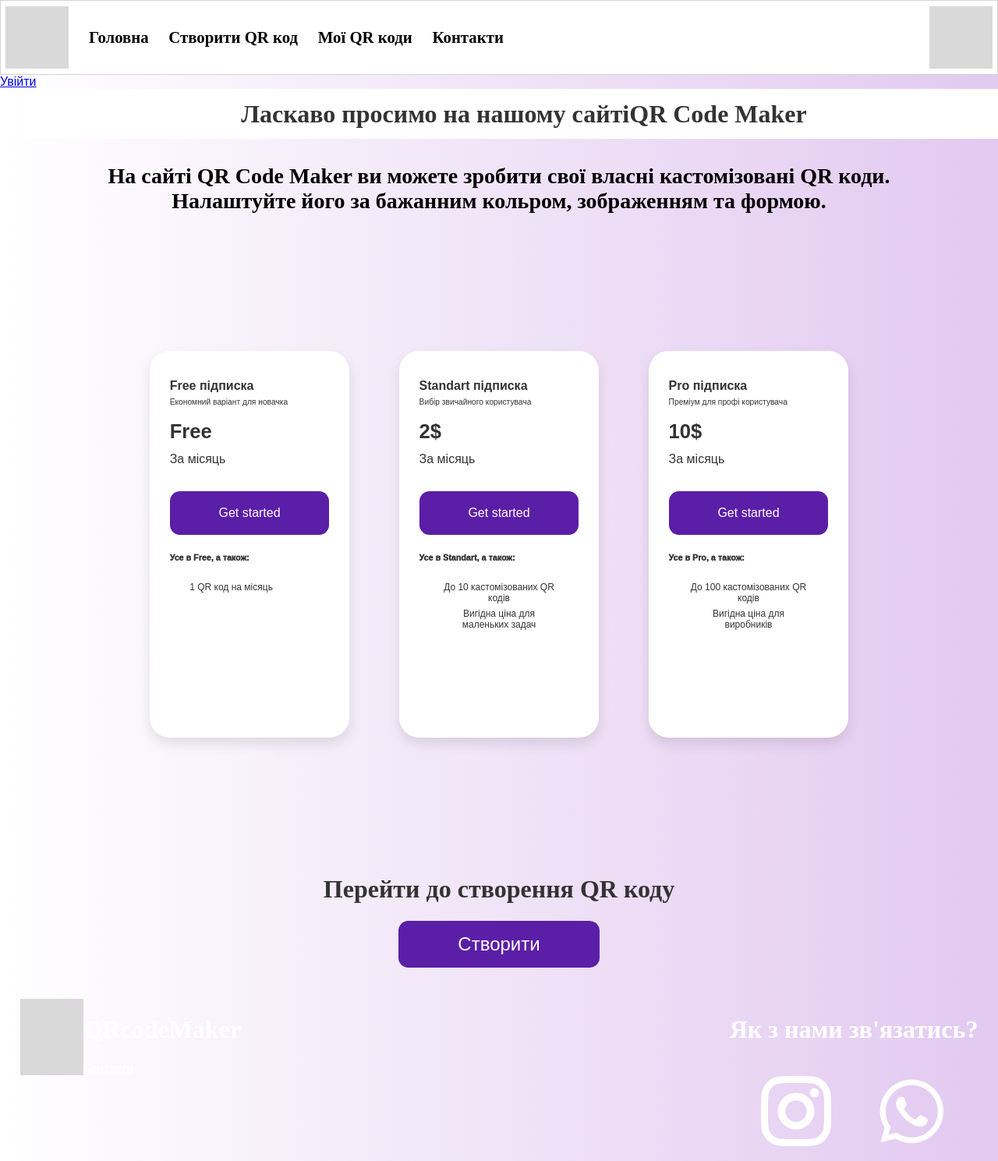
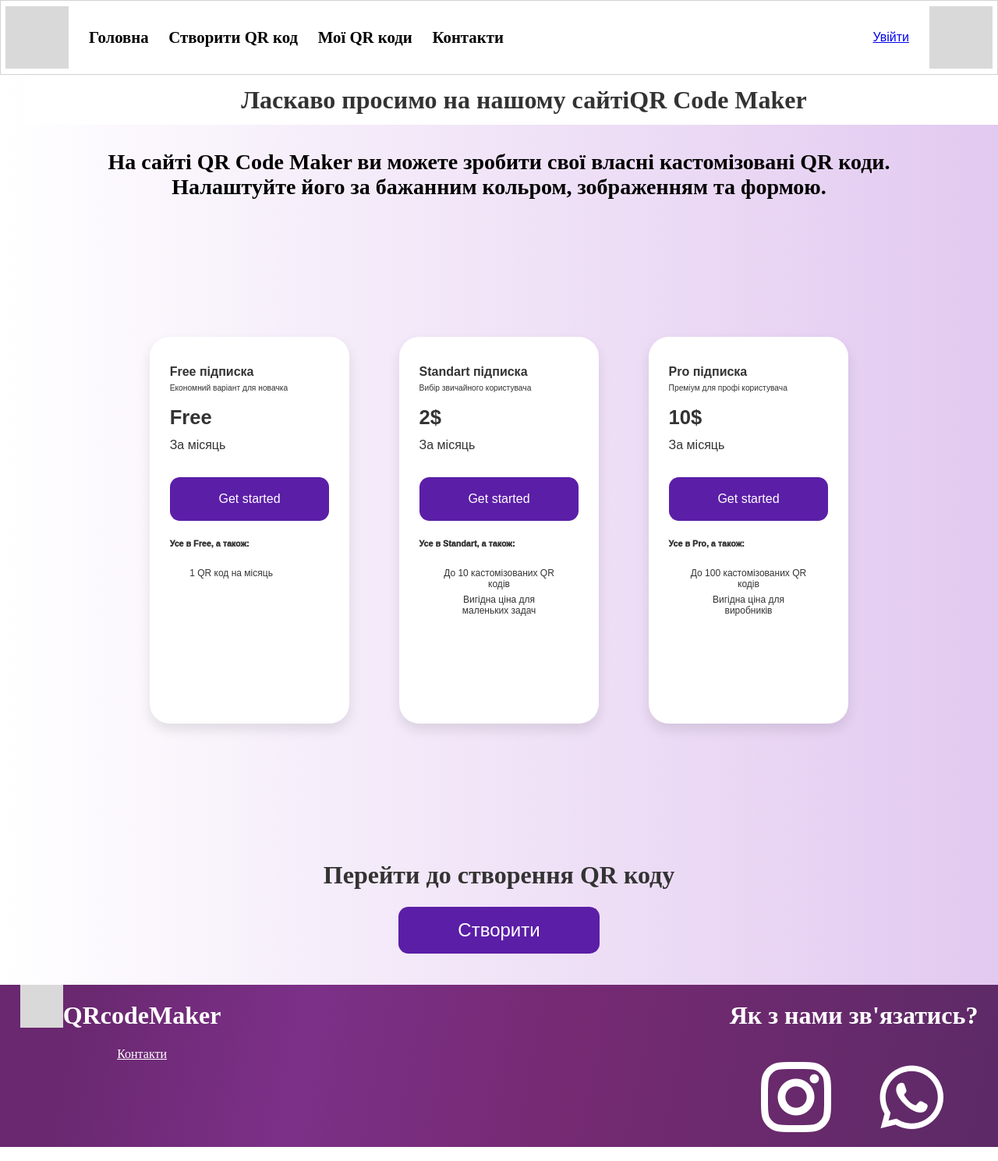
Before and after one commit to artemijMoskowsky/QRcodeMaker, a Django app: page / in a window 1280 px wide. Shown: the whole page at 78% size. Run offline with Django 4.2, Linux system fonts and the light colour scheme; some web fonts are replaced.

Commit message:
design + user model

```diff
--- a/QRcodeMaker/static/css/base.css
+++ b/QRcodeMaker/static/css/base.css
@@ -1,10 +1,16 @@
 body {
     padding: 0px;
     margin: 0px;
+    overflow-x: hidden;
+}
+
+#logo {
+    width: calc(2vw + 3.7vh);
+    height: calc(2vw + 3.7vh);
 }
 
 footer {
-    background-color: linear-gradient(281deg, #5C2A66 0%, #762A73 44%, #7C3088 70%, #69286F 93%);
+    background: linear-gradient(281deg, #5C2A66 0%, #762A73 44%, #7C3088 70%, #69286F 93%);
     font-family: Ysabeau Infant;
     color: white;
     display: flex;
@@ -25,6 +31,7 @@ footer a{
 #footer-links {
     display: flex;
     flex-direction: column;
+    align-items: center;
     height: 100%;
 }
 
--- a/QRcodeMaker/templates/base.html
+++ b/QRcodeMaker/templates/base.html
@@ -17,21 +17,20 @@
             <div id="header-start">
                 <img src="{% static 'images/Logo.png' %}" alt="">
                 <a href="/">Головна</a>
-                <a href="/create_qrcode">Створити QR код</a>
-                <a href="/my_qrcodes">Мої QR коди</a>
+                <a href="/qrcodes/create_qrcode">Створити QR код</a>
+                <a href="/qrcodes/my_qrcodes">Мої QR коди</a>
                 <a href="/contacts">Контакти</a>
             </div>
             <div id="header-end">
                 <p> {{ user.username }} </p>
+                {% if user.is_authenticated %}
+                    <a href="{% url 'logout' %}">Вийти</a>
+                {% else %}
+                    <a href="{% url 'login' %}">Увійти</a>
+                {% endif %}
                 <img src="{% static 'images/Account.png' %}" alt="">
             </div>
         </header>
-
-        {% if user.is_authenticated %}
-            <a href="{% url 'logout' %}">Вийти</a>
-        {% else %}
-            <a href="{% url 'login' %}">Увійти</a>
-        {% endif %}
 
         {% block content %}
 
@@ -40,7 +39,7 @@
 
         <footer>
             <div id="footer-placer1">
-                <img src="{% static 'images/Logo.png' %}" alt="">
+                <img id="logo" src="{% static 'images/Logo.png' %}" alt="">
                 <div id="footer-links">
                     <h1>QRcodeMaker</h1>
                     <a href="/create_qrcode"></a>
```
Also changed, not shown: QRcodeMaker/core/migrations/__init__.py (deleted), QRcodeMaker/qrcode_app/migrations/__init__.py (deleted), QRcodeMaker/user/migrations/0001_initial.py.
